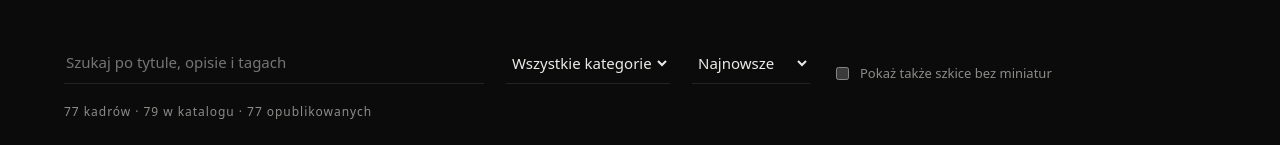
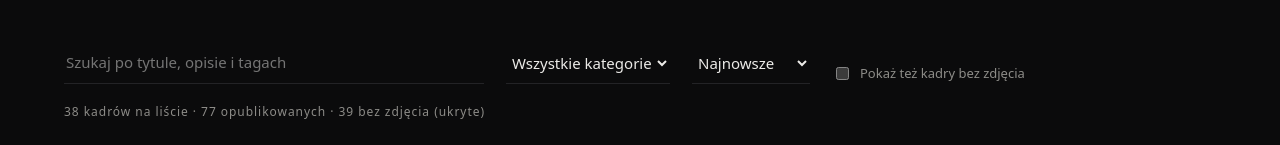
Before and after one commit to atagea/agatoto, a plain HTML site: page index.html in a window 1280 px wide. Shown: the part 301-446 px from the top of the page. Drawn offline with Linux system fonts and the light colour scheme.

Commit message:
Galeria: kadry bez zdjęcia ukryte domyślnie, przełącznik je pokazuje (#10)
Claude-Session: https://claude.ai/code/session_013t3qAMJE6BQZCVaQZMU4zm

Co-authored-by: Claude <noreply@anthropic.com>

```diff
--- a/index.html
+++ b/index.html
@@ -93,7 +93,7 @@ footer{text-align:center;color:var(--muted);font-size:11px;letter-spacing:.2em;p
     <input id="q" placeholder="Szukaj po tytule, opisie i tagach">
     <select id="cat"><option value="">Wszystkie kategorie</option><option>Kobieta</option><option>Mężczyzna</option><option>Unisex</option><option>Zwierzęta</option></select>
     <select id="sort"><option value="new">Najnowsze</option><option value="old">Najstarsze</option><option value="az">Alfabetycznie</option></select>
-    <label class="chk"><input type="checkbox" id="showDrafts"> Pokaż także szkice bez miniatur</label>
+    <label class="chk"><input type="checkbox" id="showDrafts"> Pokaż też kadry bez zdjęcia</label>
   </div>
   <p id="count"></p>
   <div id="grid"></div>
@@ -128,8 +128,8 @@ async function load(){try{let r=await fetch('kadry.json?cache='+Date.now());if(!
 function sorted(list){let s=$('sort').value;let byDate=(a,b)=>(b.date||'').localeCompare(a.date||'')||a._i-b._i;
  if(s==='new')return list.sort(byDate);if(s==='old')return list.sort((a,b)=>-byDate(a,b));return list.sort((a,b)=>a.title.localeCompare(b.title,'pl'))}
 function fallback(img){let o=img.dataset.orig;if(o&&img.src.indexOf(o)<0){img.src=o}else{img.parentNode.replaceWith(Object.assign(document.createElement('div'),{className:'placeholder',textContent:'Nie znaleziono zdjęcia — sprawdź ścieżkę'}))}}
-function render(){let q=$('q').value.toLowerCase(),cat=$('cat').value;visible=sorted(all.filter(x=>(x.status==='published'||($('showDrafts').checked&&x.status==='public_draft'))&&(!cat||x.category===cat)&&(!onlyFav||favorites.has(x.id))&&[x.title,x.description,x.tags].join(' ').toLowerCase().includes(q)));
- $('count').textContent=`${visible.length} kadrów · ${all.length} w katalogu · ${all.filter(x=>x.status==='published').length} opublikowanych`;
+function render(){let q=$('q').value.toLowerCase(),cat=$('cat').value;let more=$('showDrafts').checked;visible=sorted(all.filter(x=>(more?(x.status==='published'||x.status==='public_draft'):(x.status==='published'&&x.thumbnail))&&(!cat||x.category===cat)&&(!onlyFav||favorites.has(x.id))&&[x.title,x.description,x.tags].join(' ').toLowerCase().includes(q)));
+ let pub=all.filter(x=>x.status==='published'),noPh=pub.filter(x=>!x.thumbnail).length;$('count').textContent=`${visible.length} kadrów na liście · ${pub.length} opublikowanych`+(noPh?` · ${noPh} bez zdjęcia`+(more?'':' (ukryte)'):'');
  $('grid').innerHTML=visible.map(x=>`<article class="card" data-id="${esc(x.id)}">${x.thumbnail?`<div class="ph"><img src="${esc(variant(x.thumbnail,'thumbs'))}" data-orig="${esc(x.thumbnail)}" alt="${esc(x.title)}" loading="lazy" onerror="fallback(this)">${isNew(x)?'<span class="new">Nowe</span>':''}</div>`:`<div class="placeholder">Miniatura do uzupełnienia</div>`}<div class="meta"><div class="tag">${esc(x.category)}${x.status==='public_draft'?' · szkic':''}</div><h3>${esc(x.title)}</h3></div></article>`).join('');
  document.querySelectorAll('.card[data-id]').forEach(b=>b.onclick=()=>openItem(b.dataset.id))}
 function openItem(id){selected=all.find(x=>x.id===id);if(!selected)return;
```
